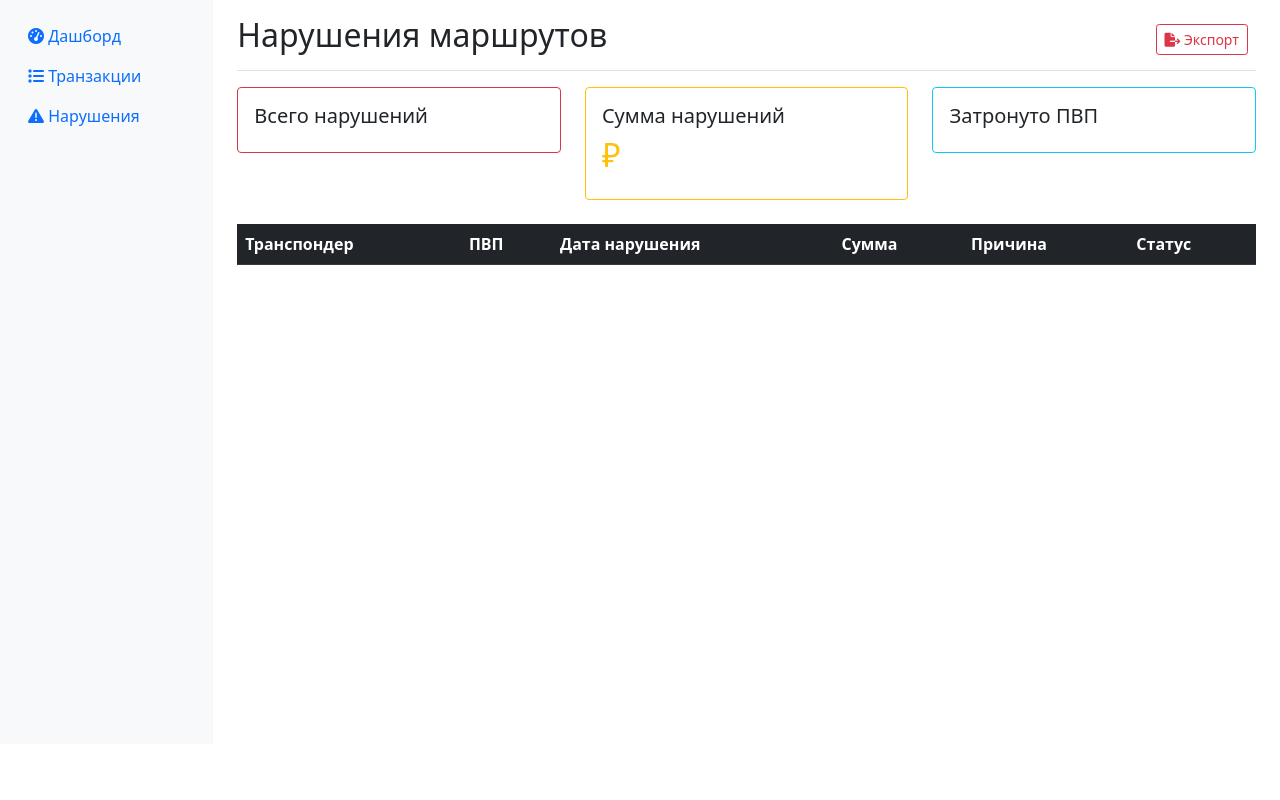
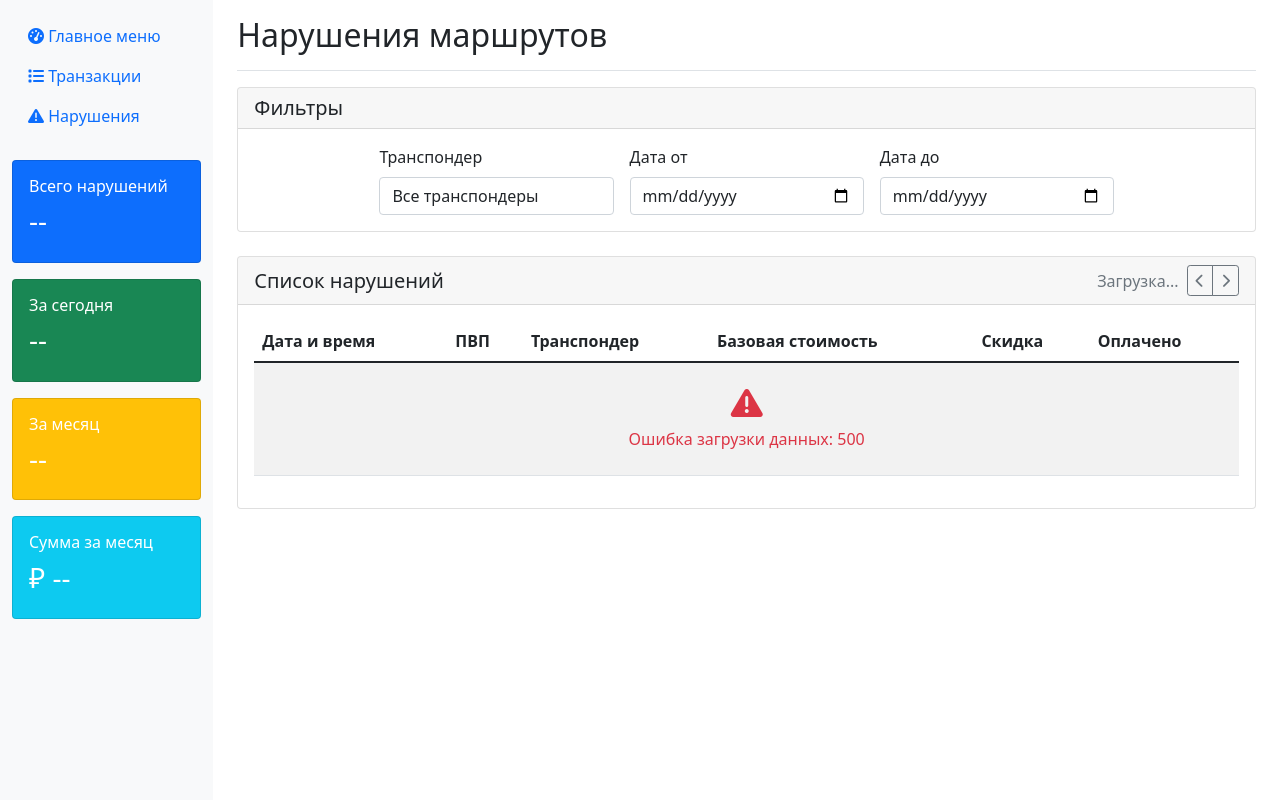
Before and after one commit to iinshot/avtodor, a FastAPI app: page /violations in a window 1280 px wide. Shown: the part 56-856 px from the top of the page. Before the commit the page ends 321 px from the top, so only its background shows below. Run offline with FastAPI, Linux system fonts and the light colour scheme; data that the repository does not hold is empty; parts of the project's set-up code (start-up, migrations or seed data) failed here and were passed over.

Commit message:
HTML страницы для ПО

```diff
--- a/app/templates/base.html
+++ b/app/templates/base.html
@@ -10,6 +10,10 @@
         .sidebar {
             min-height: calc(100vh - 56px);
             background-color: #f8f9fa;
+            position: sticky;
+            top: 0;
+            height: 100vh;
+            overflow-y: auto;
         }
         .violation-badge {
             background-color: #dc3545;
@@ -40,7 +44,7 @@
                     <ul class="nav flex-column">
                         <li class="nav-item">
                             <a class="nav-link active" href="/">
-                                <i class="fas fa-tachometer-alt"></i> Дашборд
+                                <i class="fas fa-tachometer-alt"></i> Главное меню
                             </a>
                         </li>
                         <li class="nav-item">
@@ -54,6 +58,7 @@
                             </a>
                         </li>
                     </ul>
+                    <div id="sidebarStats" class="mt-4"></div>
                 </div>
             </nav>
             <main class="col-md-9 ms-sm-auto col-lg-10 px-md-4">
--- a/app/templates/violations.html
+++ b/app/templates/violations.html
@@ -3,80 +3,107 @@
 {% block content %}
 <div class="d-flex justify-content-between flex-wrap flex-md-nowrap align-items-center pt-3 pb-2 mb-3 border-bottom">
     <h1 class="h2">Нарушения маршрутов</h1>
-    <div class="btn-toolbar mb-2 mb-md-0">
-        <button class="btn btn-sm btn-outline-danger me-2" id="exportBtn">
-            <i class="fas fa-file-export"></i> Экспорт
-        </button>
-    </div>
 </div>
 
-<!-- Сводка по нарушениям -->
-<div class="row mb-4">
-    <div class="col-md-4">
-        <div class="card border-danger">
+<!-- Фильтры -->
+<div class="card mb-4">
+    <div class="card-header">
+        <h5 class="mb-0">Фильтры</h5>
+    </div>
     <div class="card-body">
-                <h5 class="card-title">Всего нарушений</h5>
-                <h2 class="text-danger">{{ total_violations }}</h2>
+        <div class="row g-3" style="display: flex; justify-content: center">
+            <div class="col-md-3">
+                <label class="form-label">Транспондер</label>
+                <select class="form-control" id="filterTransponder">
+                    <option value="">Все транспондеры</option>
+                </select>
             </div>
+            <div class="col-md-3">
+                <label class="form-label">Дата от</label>
+                <input type="date" class="form-control" id="filterDateFrom">
             </div>
-    </div>
-    <div class="col-md-4">
-        <div class="card border-warning">
-            <div class="card-body">
-                <h5 class="card-title">Сумма нарушений</h5>
-                <h2 class="text-warning">₽{{ total_amount }}</h2>
-            </div>
-        </div>
-    </div>
-    <div class="col-md-4">
-        <div class="card border-info">
-            <div class="card-body">
-                <h5 class="card-title">Затронуто ПВП</h5>
-                <h2 class="text-info">{{ affected_pvp_count }}</h2>
+            <div class="col-md-3">
+                <label class="form-label">Дата до</label>
+                <input type="date" class="form-control" id="filterDateTo">
             </div>
         </div>
     </div>
 </div>
 
 <!-- Таблица нарушений -->
+<div class="card">
+    <div class="card-header d-flex justify-content-between align-items-center">
+        <h5 class="mb-0">Список нарушений</h5>
+        <div class="d-flex align-items-center">
+            <span class="me-2 text-muted" id="showingText">Загрузка...</span>
+            <div class="btn-group">
+                <button class="btn btn-sm btn-outline-secondary" id="prevBtnViolation">
+                    <i class="fas fa-chevron-left"></i>
+                </button>
+                <button class="btn btn-sm btn-outline-secondary" id="nextBtnViolation">
+                    <i class="fas fa-chevron-right"></i>
+                </button>
+            </div>
+        </div>
+    </div>
+    <div class="card-body">
         <div class="table-responsive">
             <table class="table table-striped table-hover">
-        <thead class="table-dark">
+                <thead>
                     <tr>
+                        <th>Дата и время</th>
+                        <th>ПВП</th>
                         <th>Транспондер</th>
-                <th>ПВП</th>
-                <th>Дата нарушения</th>
-                <th>Сумма</th>
-                <th>Причина</th>
-                <th>Статус</th>
+                        <th>Базовая стоимость</th>
+                        <th>Скидка</th>
+                        <th>Оплачено</th>
                     </tr>
                 </thead>
-        <tbody>
-            {% for violation in violations %}
-            <tr>
-                <td>
-                    <strong>{{ violation.transponder }}</strong>
-                </td>
-                <td>
-                    <span class="badge bg-danger">{{ violation.PVP_code }}</span>
-                </td>
-                <td>{{ violation.occurred_at }}</td>
-                <td>
-                    <strong class="text-danger">₽{{ violation.base_tariff }}</strong>
-                </td>
-                <td>
-                    {% if violation.reason %}
-                    {{ violation.reason }}
-                    {% else %}
-                    <span class="text-muted">Запрещенный участок</span>
-                    {% endif %}
-                </td>
-                <td>
-                    <span class="badge bg-warning">Требует проверки</span>
-                </td>
-            </tr>
-            {% endfor %}
-        </tbody>
+                <tbody id="violationsTable"></tbody>
             </table>
         </div>
+        <div id="loadingIndicator" class="text-center py-4">
+            <div class="spinner-border text-primary" role="status">
+                <span class="visually-hidden">Загрузка...</span>
+            </div>
+            <p class="mt-2 text-muted">Загрузка нарушений...</p>
+        </div>
+    </div>
+</div>
+
 {% endblock %}
+
+{% block scripts %}
+<script>
+document.addEventListener("DOMContentLoaded", () => {
+    document.getElementById("sidebarStats").innerHTML = `
+        <div class="card text-white bg-primary mb-3">
+            <div class="card-body">
+                <h6 class="card-title">Всего нарушений</h6>
+                <h3 id="totalViolations">--</h3>
+            </div>
+        </div>
+        <div class="card text-white bg-success mb-3">
+            <div class="card-body">
+                <h6 class="card-title">За сегодня</h6>
+                <h3 id="todayViolations">--</h3>
+            </div>
+        </div>
+        <div class="card text-white bg-warning mb-3">
+            <div class="card-body">
+                <h6 class="card-title">За месяц</h6>
+                <h3 id="monthViolations">--</h3>
+            </div>
+        </div>
+        <div class="card text-white bg-info mb-3">
+            <div class="card-body">
+                <h6 class="card-title">Сумма за месяц</h6>
+                <h3 id="monthPaidViolations">₽ --</h3>
+            </div>
+        </div>
+    `;
+});
+</script>
+
+<script type="module" src="/static/js/violations.js"></script>
+{% endblock %}
```
Also changed, not shown: app/templates/index.html (+36 -70 lines), app/templates/transactions.html (+88 -46 lines). Lines whose indentation alone changed are shown as unchanged.
